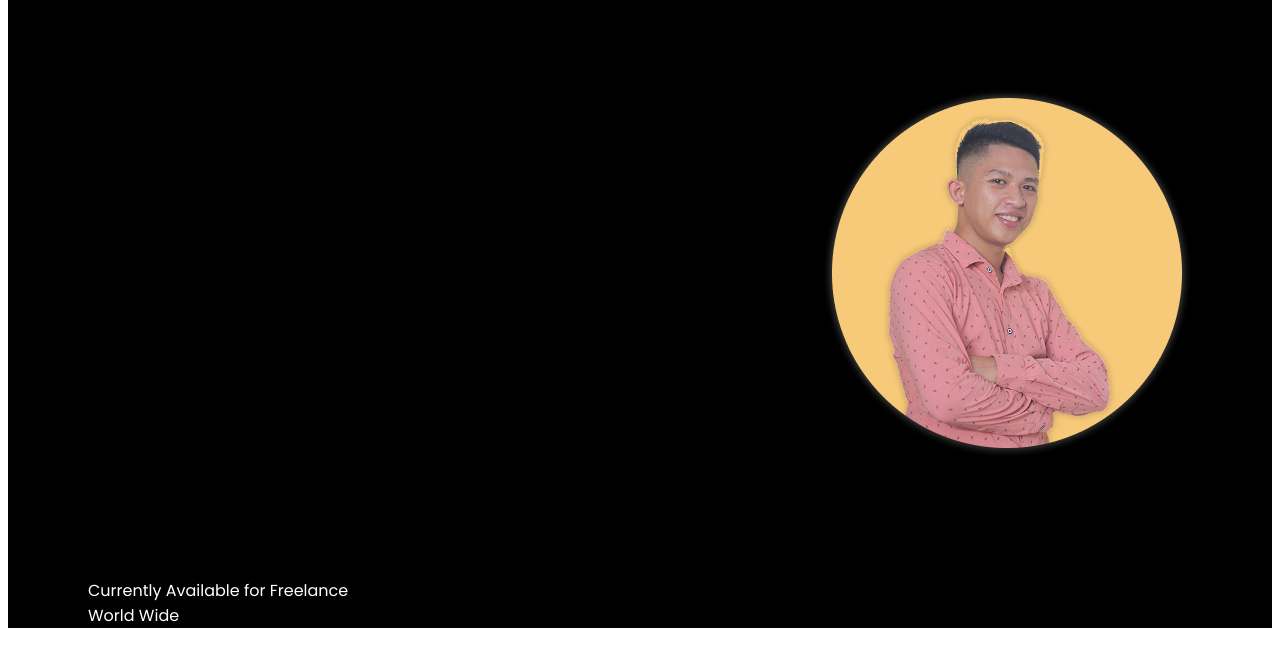
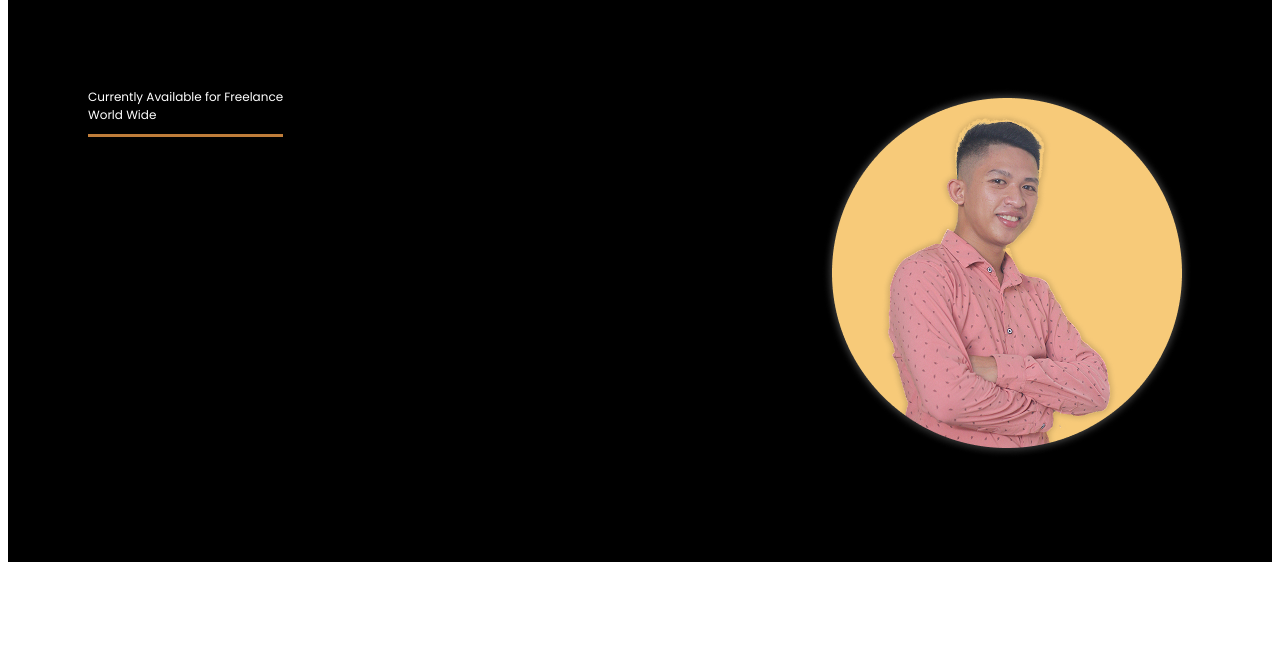
Before and after one commit to eugene-boy/MySite, a plain HTML site: page index.html in a window 1280 px wide. Shown: the part 120-786 px from the top of the page. Drawn offline with Linux system fonts and the light colour scheme.

Commit message:
new changes

```diff
--- a/index.html
+++ b/index.html
@@ -19,14 +19,15 @@
         <button class="button">Click Me</button>
     </nav>
     <div class="hero-section">
+        <div class="text">
+        <span class="sub-text">
+                Currently Available for Freelance <br> World Wide
+        <span>
+        </div>
         <div class="hero-img">
         <img class="hero-profile" src="eugene-profile.png" alt="profile"/>
         </div>
-        <div class="hero-text">
-            <div class="sub-text">
-                <p> Currently Available for Freelance <br> World Wide </p>
-            </div>
-        </div>
+
     </div>
 </body>
 </html>
--- a/style.css
+++ b/style.css
@@ -82,18 +82,27 @@
 }
 
 .hero-section{
+    display: flex;
     background-color: black;
+    padding: 100px 80px 100px 80px;
+    justify-content: space-between;
+}
+
+.text{
+    color: white;
+    font-family: 'Poppins', sans-serif;
+    font-size: 12px;
+}
+
+.text::after {
+  content: "";
+  display: block;
+  width: 100%;
+  height: 3px;
+  background: #BF7D3A;
+  margin-top: 10px;
 }
 
 .hero-img{
-    text-align: right;
-    padding: 100px 0px 100px 0px;
-    padding-right: 80px;
-}
-
-.sub-text{
-    color: white;
-    font-family: 'Poppins', sans-serif;
-    padding-left: 80px;
 
 }
```
